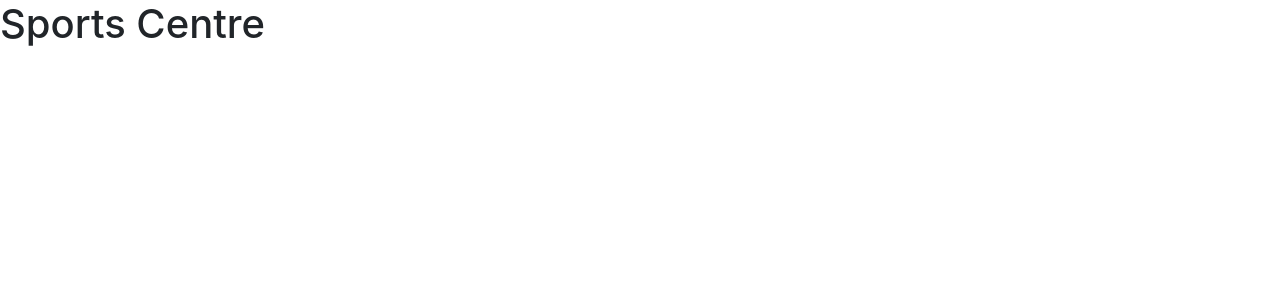
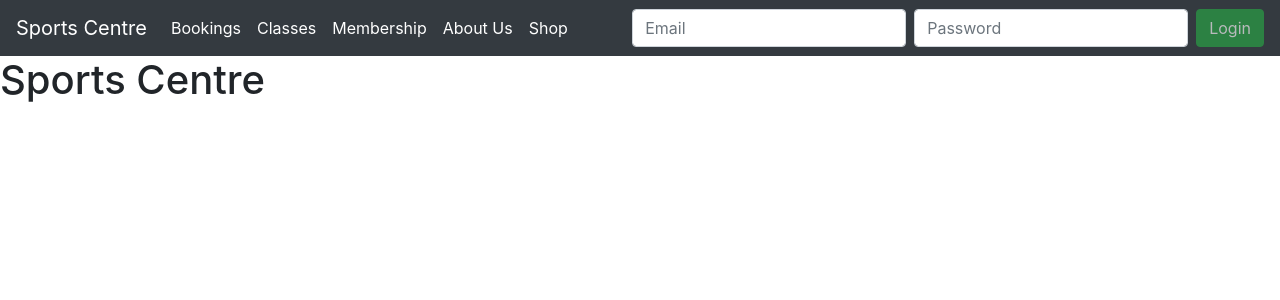
Before and after one commit to james3014/SportsCentre.SPA, an Angular app: page / in a window 1280 px wide. Shown: the top 300 px of the page. Built offline with nearby package versions, Linux system fonts and the light colour scheme; no server answers.

Commit message:
Added navigation and login form

```diff
--- a/src/app/app.component.html
+++ b/src/app/app.component.html
@@ -1,7 +1,5 @@
-<!--The content below is only a placeholder and can be replaced.-->
-<div>
+<app-nav></app-nav>
   <h1>
     Sports Centre
   </h1>
   <app-value></app-value>
-</div>
--- /dev/null
+++ b/src/app/nav/nav.component.html
@@ -0,0 +1,28 @@
+<nav class="navbar navbar-expand-md navbar-dark bg-dark">
+  <a class="navbar-brand" href="#">Sports Centre</a>
+
+    <ul class="navbar-nav mr-auto">
+      <li class="nav-item active">
+        <a class="nav-link" href="#">Bookings<span class="sr-only">(current)</span></a>
+      </li>
+      <li class="nav-item active">
+        <a class="nav-link" href="#">Classes</a>
+      </li>
+      <li class="nav-item active">
+        <a class="nav-link" href="#">Membership</a>
+      </li>
+      <li class="nav-item active">
+        <a class="nav-link" href="#">About Us</a>
+      </li>
+      <li class="nav-item active">
+        <a class="nav-link" href="#">Shop</a>
+      </li>
+    </ul>
+
+    <form #loginForm="ngForm" class="form-inline my-2 my-lg-0" (ngSubmit)="login()">
+      <input class="form-control mr-sm-2" type="text" name="email" placeholder="Email" required [(ngModel)]="model.email">
+      <input class="form-control mr-sm-2" type="password" name="password" placeholder="Password" required [(ngModel)]="model.password">
+      <button [disabled]="!loginForm.valid" class="btn btn-success my-2 my-sm-0" type="submit">Login</button>
+    </form>
+
+</nav>
--- /dev/null
+++ b/src/app/nav/nav.component.ts
@@ -0,0 +1,20 @@
+import { Component, OnInit } from '@angular/core';
+
+@Component({
+  selector: 'app-nav',
+  templateUrl: './nav.component.html',
+  styleUrls: ['./nav.component.css']
+})
+export class NavComponent implements OnInit {
+  model: any = {};
+
+  constructor() { }
+
+  ngOnInit() {
+  }
+
+  login() {
+    console.log(this.model);
+  }
+
+}
```
Also changed, not shown: src/app/app.module.ts (+6 -2 lines), src/app/nav/nav.component.css (added), 1 other file (tests, documents, lock files or other folders).
